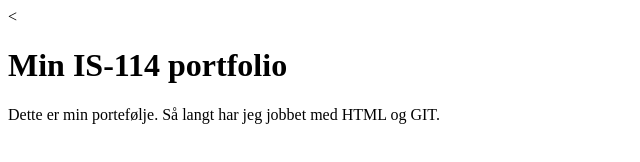
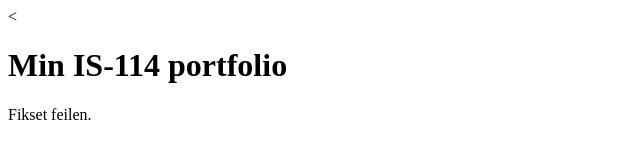
Before and after one commit to sandradrazela/Oblig-0, a plain HTML site: page index.html in a window 1280 px wide. Shown: the whole page, without its empty margins (0-640 px from the left). Drawn offline with Linux system fonts and the light colour scheme.

Commit message:
fikset HTML feil i index.html

```diff
--- a/index.html
+++ b/index.html
@@ -7,6 +7,6 @@
 <</head>
 <body>
 <h1>Min IS-114 portfolio</h1>
-<p>Dette er min portefølje. Så langt har jeg jobbet med HTML og GIT.</p>
+<p>Fikset feilen.</p>
 </body>
 </html>
```
